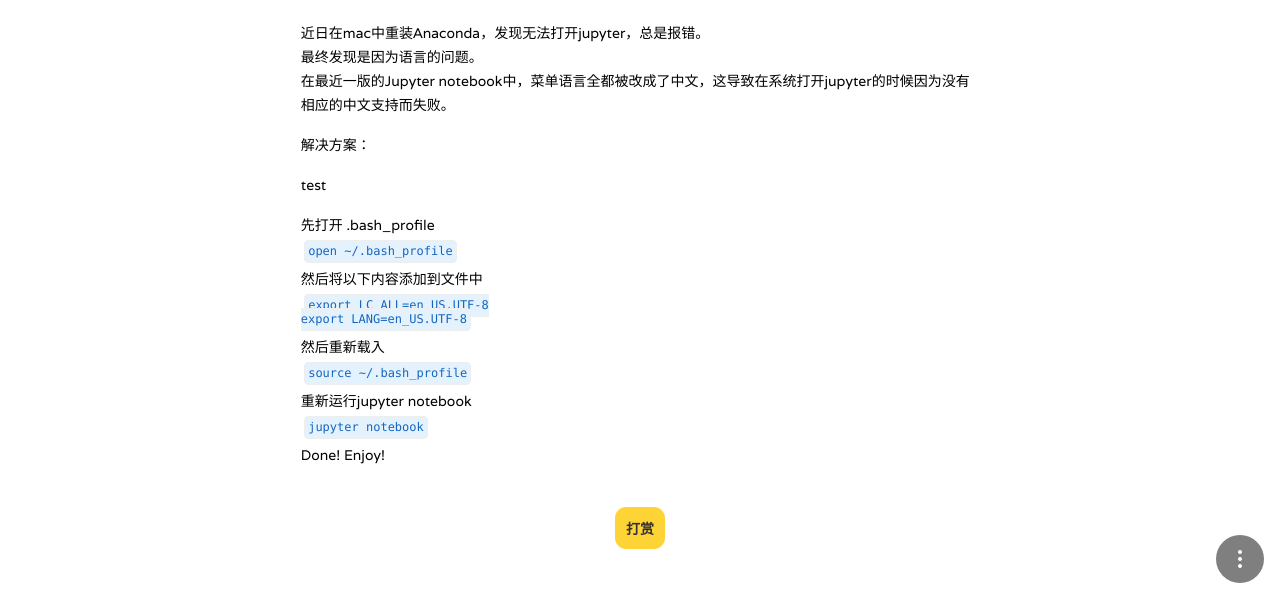
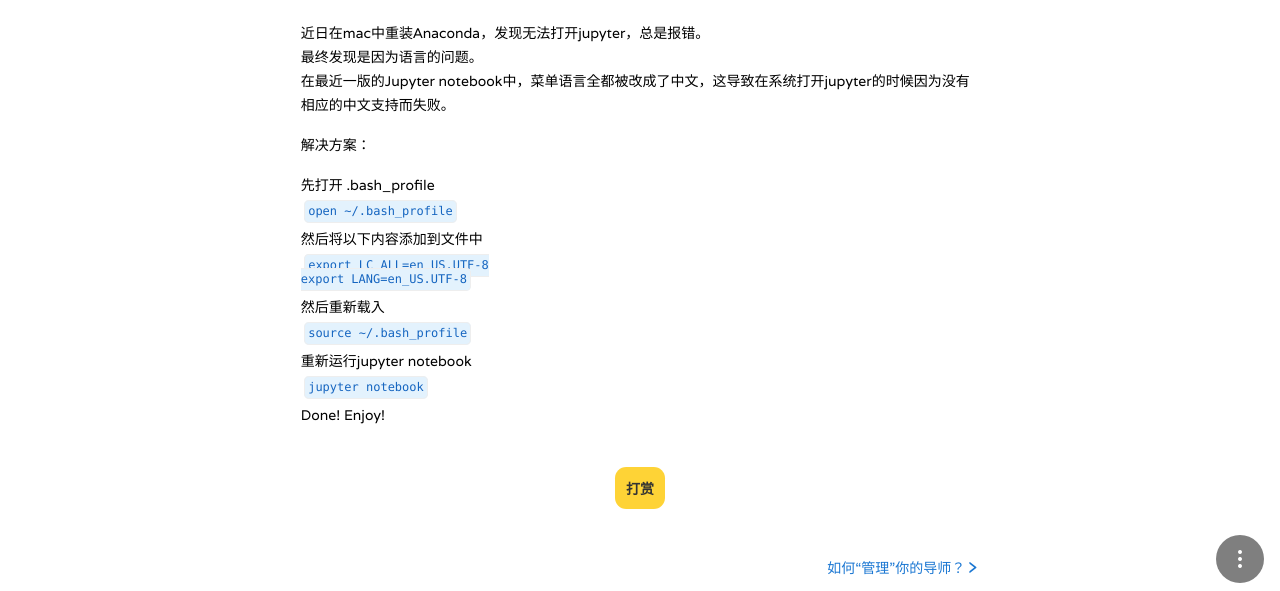
Before and after one commit to huzhishan/huzhishan.github.io, a plain HTML site: page 2019/12/02/Jupyter-not-working/index.html in a window 1280 px wide. Shown: the part 201-792 px from the top of the page. Drawn offline with Linux system fonts and the light colour scheme.

Commit message:
Site updated: 2020-10-28 09:29:31

```diff
--- a/2019/12/02/Jupyter-not-working/index.html
+++ b/2019/12/02/Jupyter-not-working/index.html
@@ -202,16 +202,15 @@
     </div>
     <html><head></head><body><p>近日在mac中重装Anaconda，发现无法打开jupyter，总是报错。<br>最终发现是因为语言的问题。<br>在最近一版的Jupyter notebook中，菜单语言全都被改成了中文，这导致在系统打开jupyter的时候因为没有相应的中文支持而失败。</p>
 <p>解决方案：</p>
-<p>test</p>
 <p>先打开  .bash_profile</p>
-<pre><code class="python">open ~/.bash_profile</code></pre>
+<pre><code>open ~/.bash_profile</code></pre>
 <p>然后将以下内容添加到文件中</p>
-<pre><code class="python">export LC_ALL=en_US.UTF-8
+<pre><code>export LC_ALL=en_US.UTF-8
 export LANG=en_US.UTF-8</code></pre>
 <p>然后重新载入</p>
-<pre><code class="python">source ~/.bash_profile</code></pre>
+<pre><code>source ~/.bash_profile</code></pre>
 <p>重新运行jupyter notebook</p>
-<pre><code class="python">jupyter notebook</code></pre>
+<pre><code>jupyter notebook</code></pre>
 <p>Done! Enjoy!</p>
 </body></html>
 
```
